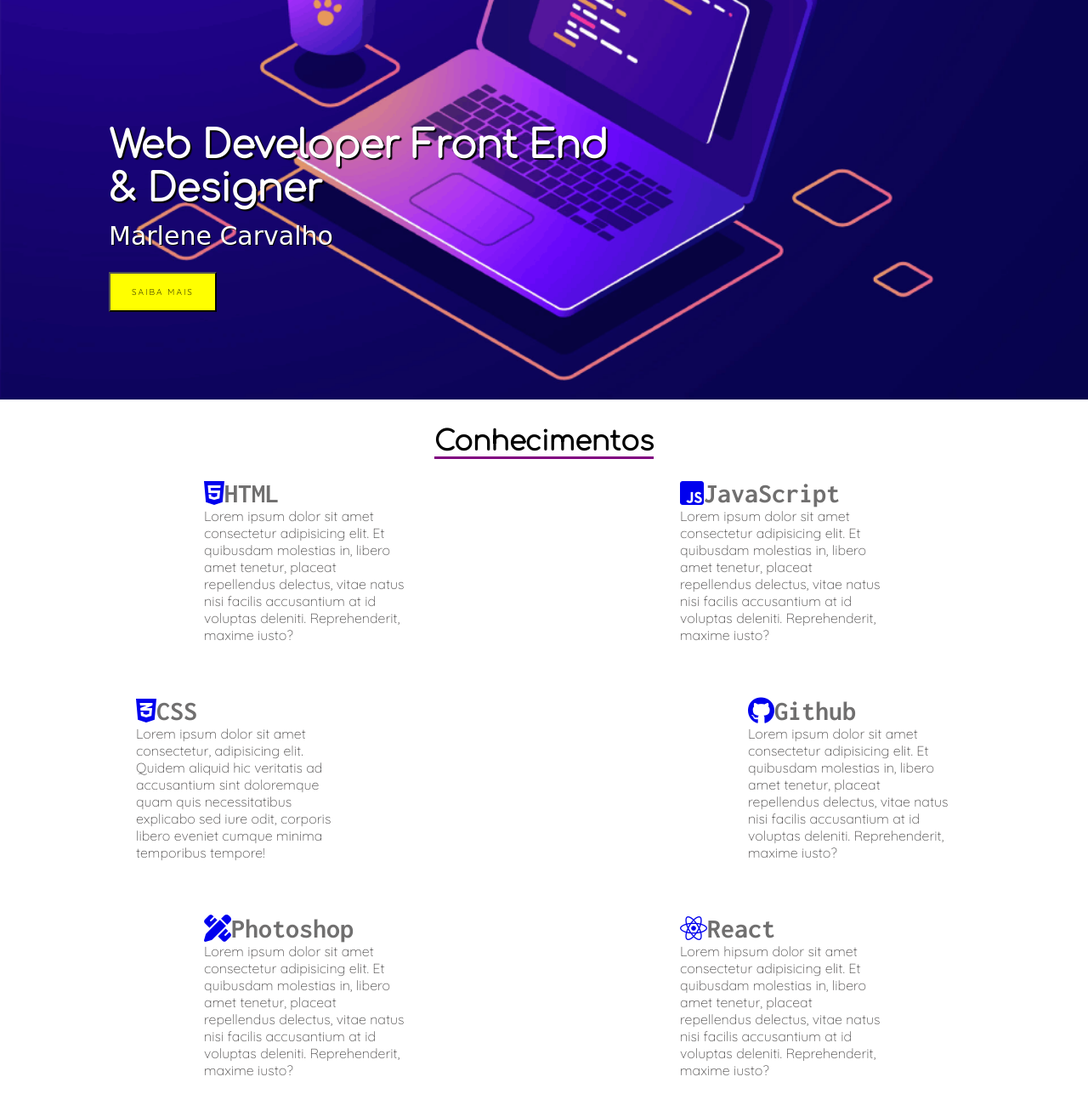
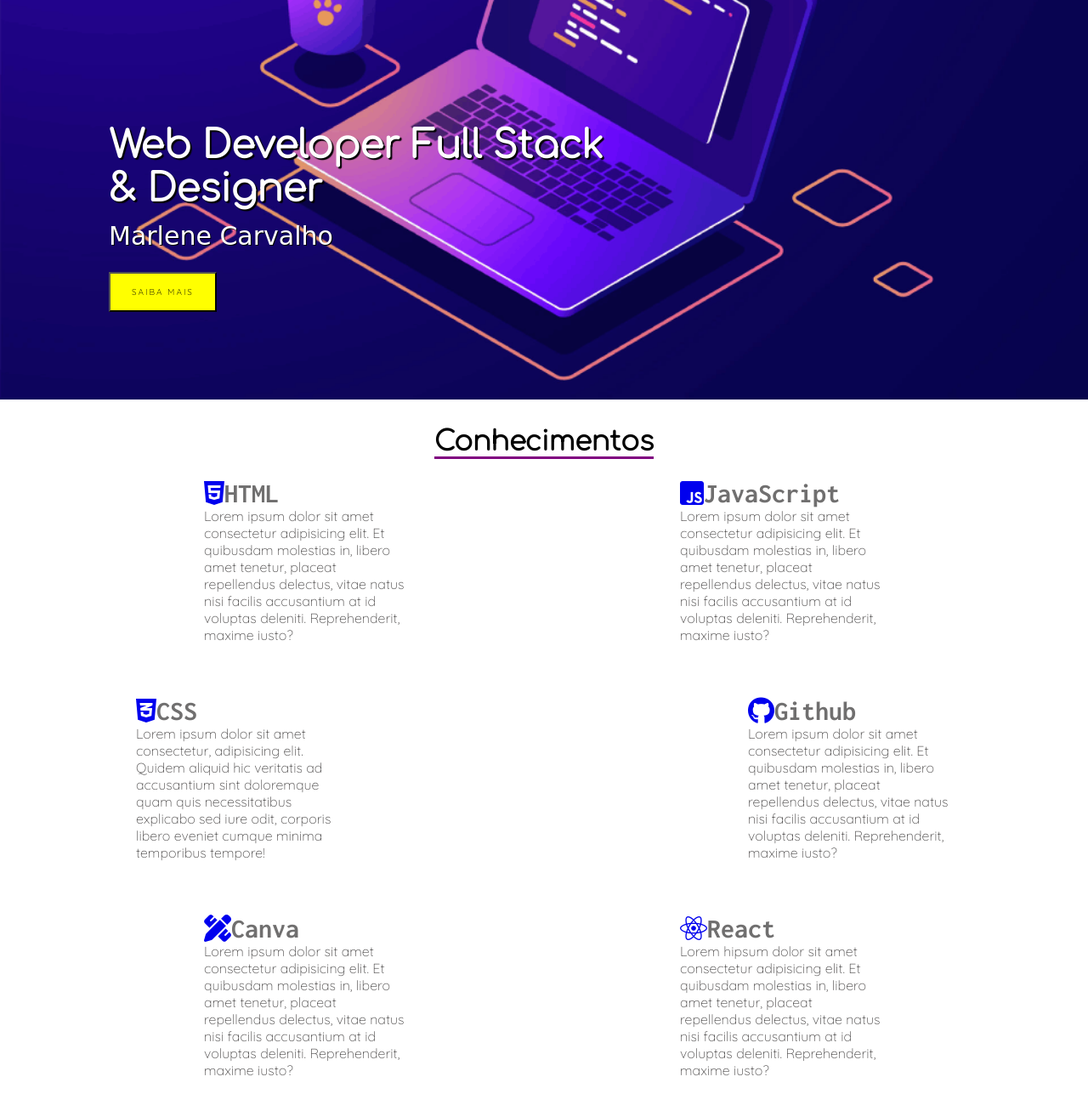
Before and after one commit to marlenecarvalho/Portf-lio, a plain HTML site: page index.html in a window 1280 px wide. Shown: the part 254-1554 px from the top of the page at 85% size. Drawn offline with Linux system fonts and the light colour scheme; a web font is replaced by a local one.

Commit message:
Update index.html

```diff
--- a/index.html
+++ b/index.html
@@ -81,7 +81,7 @@
                     <div class="conhecimento">
                         <div class="conhecimento-header">
                             <i class="fa-solid fa-pen-ruler"></i>
-                            <h3>Photoshop</h3>
+                            <h3>Canva</h3>
                         </div>
                         <div class="conhecimento-text">
                             <p>Lorem ipsum dolor sit amet consectetur adipisicing elit. Et quibusdam molestias in, libero amet tenetur, placeat repellendus delectus, vitae natus nisi facilis accusantium at id voluptas deleniti. Reprehenderit, maxime iusto?</p>
@@ -124,7 +124,7 @@
         </div>
         </div>
         <div class="banner">
-            <h1>Web Developer Front End
+            <h1>Web Developer Full Stack
                 <br>& Designer</h1>
             <p>Marlene Carvalho</p>
             <button>Saiba mais</button>
```
